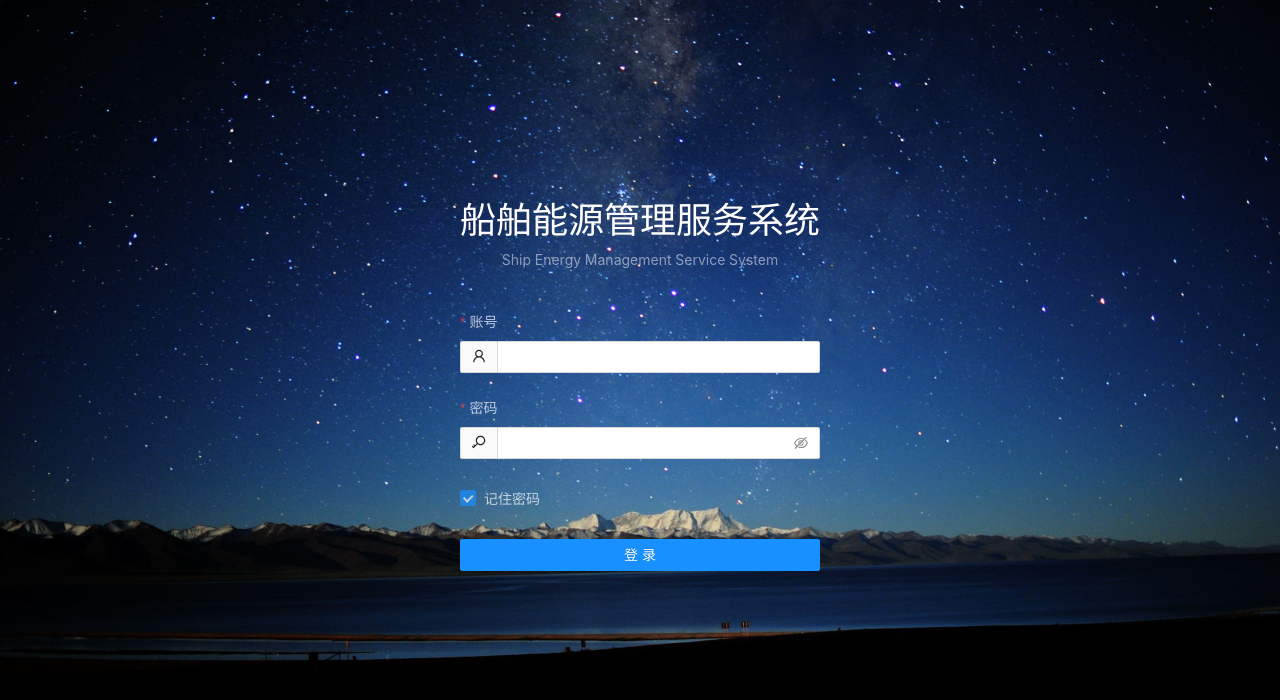
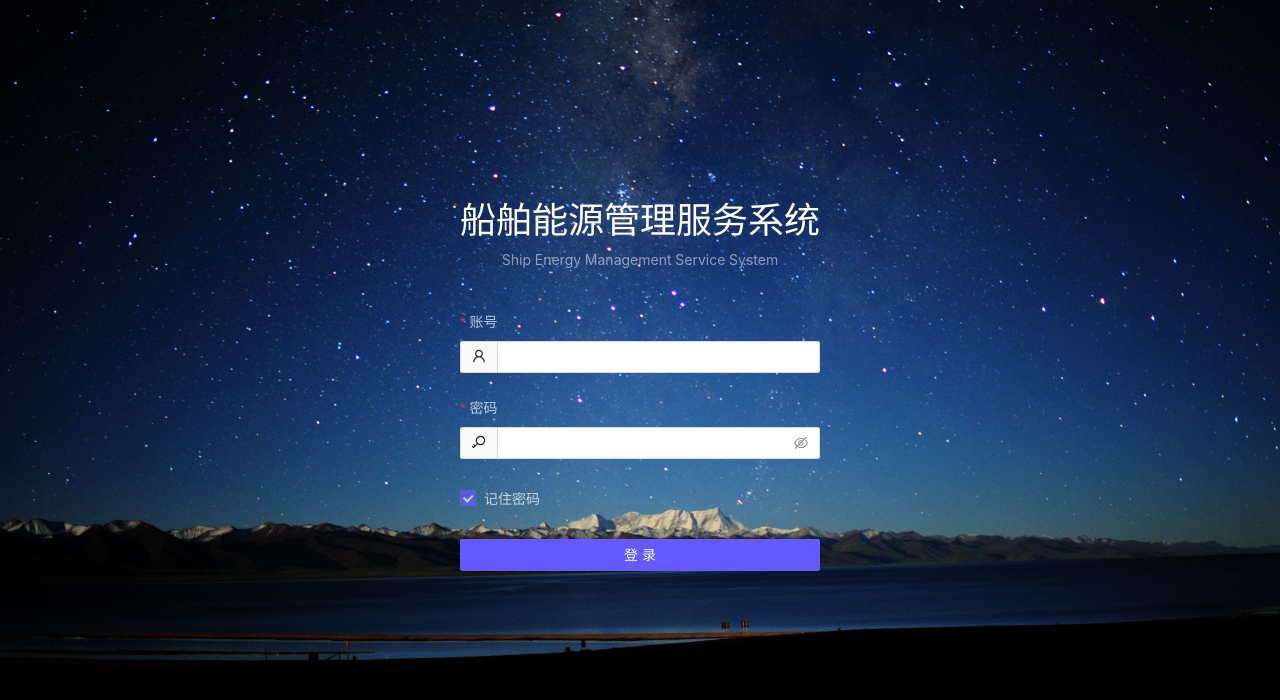
Before and after one commit to kaisa911/ship-management, a React (Vite) app: page /login in a window 1280 px wide. Shown: the top 700 px of the page. Built offline with nearby package versions, Linux system fonts and the light colour scheme.

Commit message:
feat：修改antd主题

```diff
--- a/src/assets/css/index.css
+++ b/src/assets/css/index.less
@@ -22,3 +22,5 @@ code {
   width: 100%;
   height: 100%;
 }
+
+@primary-color: yellow;
--- a/src/main.jsx
+++ b/src/main.jsx
@@ -5,7 +5,7 @@ import { createBrowserHistory } from 'history';
 import { Provider } from 'react-redux';
 import App from '@/App';
 import store from '@/store';
-import '@/assets/css/index.css';
+import '@/assets/css/index.less';
 import 'antd/dist/antd.less';
 
 const history = createBrowserHistory({ window });
--- a/src/pages/Index/index.jsx
+++ b/src/pages/Index/index.jsx
@@ -2,9 +2,7 @@ import React, { PureComponent } from 'react';
 import { connect } from 'react-redux';
 import { bindActionCreators } from 'redux';
 import Actions from '@/actions';
-// const Index = (props) => {
-//   return <div className="index">index</div>;
-// };
+
 class Index extends PureComponent {
   constructor(props) {
     super(props);
--- a/vite.config.js
+++ b/vite.config.js
@@ -7,7 +7,11 @@ export default defineConfig({
   css: {
     preprocessorOptions: {
       less: {
-        // additionalData: `@import "${path.resolve(__dirname, 'src/assets/main.less')}";`,
+        // additionalData: `@import "${path.resolve(__dirname, 'src/assets/css/index.less')}";`,
+        modifyVars: {
+          // 此处也可设置直角、边框色、字体大小等
+          'primary-color': '#645AFF',
+        },
         javascriptEnabled: true,
       },
     },
```
